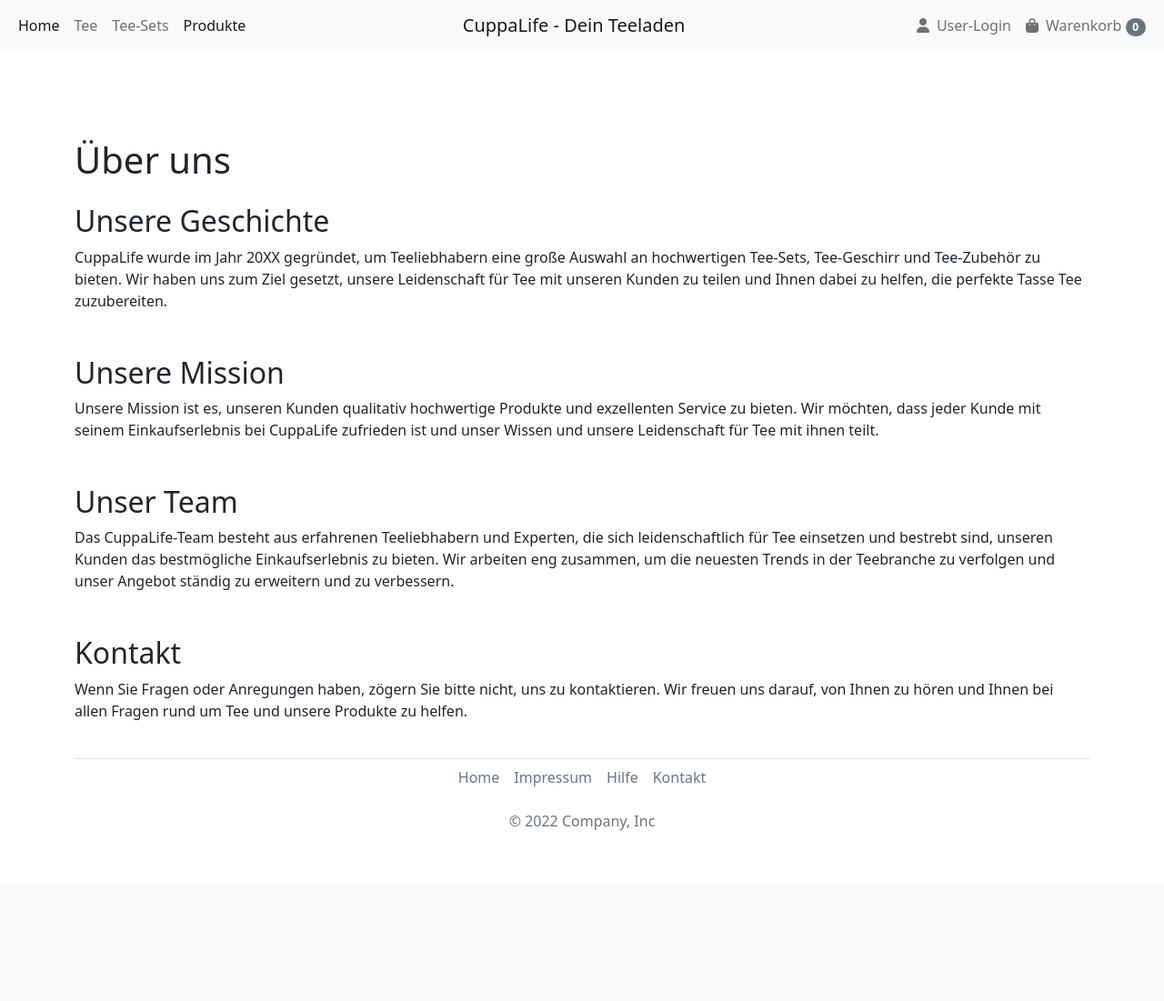
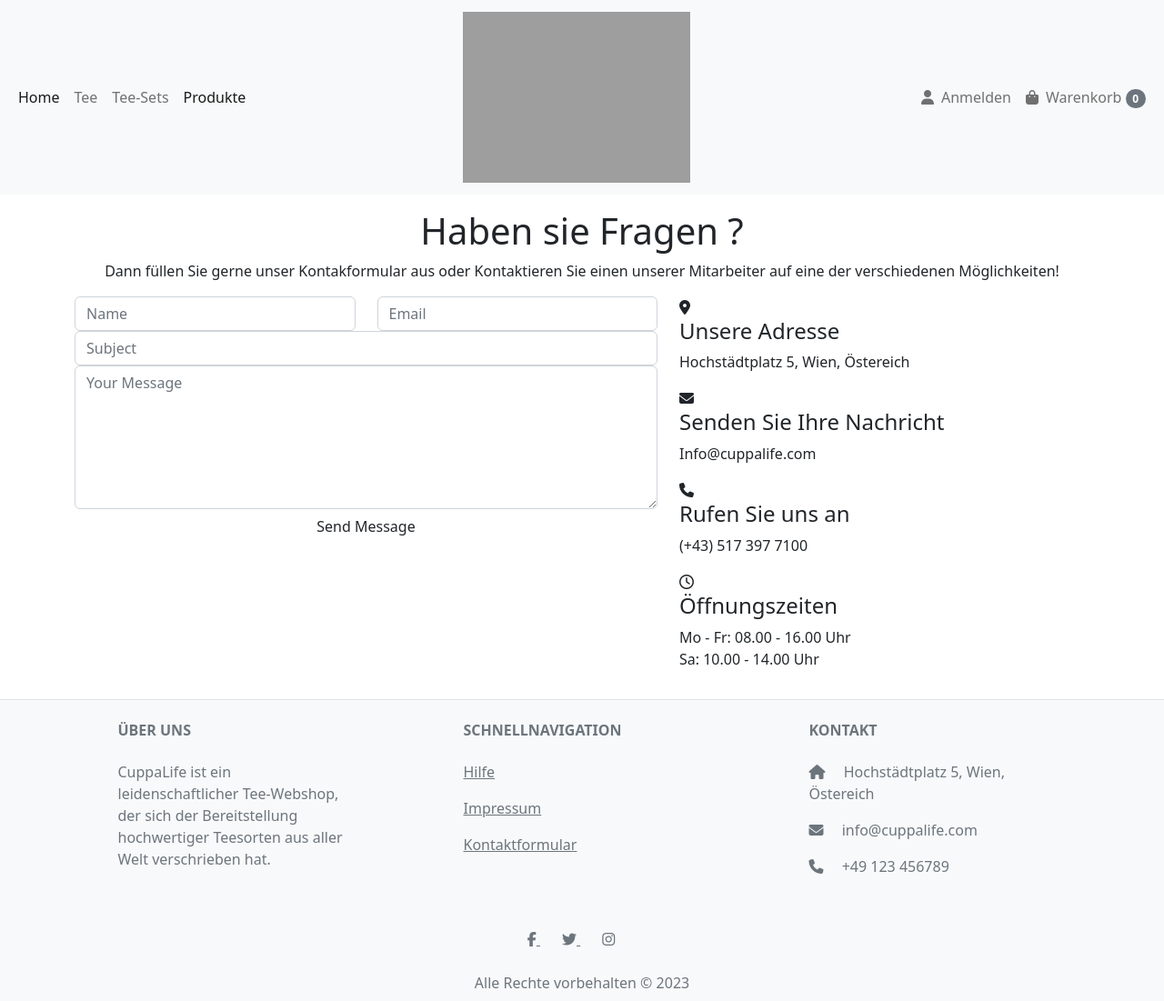
Before and after one commit to Marcx0204/CuppaLife, a PHP site: page /contact.php in a window 1280 px wide. Shown: the whole page at 91% size. Before the commit the page ends 913 px from the top, so only its background shows below. Run offline with PHP 8.4, Linux system fonts and the light colour scheme; some libraries are stand-ins or nearby versions; grey boxes are pictures that could not be loaded.

Commit message:
Formatting and Pages

```diff
--- a/Frontend/sites/contact.php
+++ b/Frontend/sites/contact.php
@@ -1,13 +1,10 @@
 <!DOCTYPE html>
-<html lang="de-AT">
+<html>
 <head>
-		<title>Help</title>
-
+	<title>Kontakt</title>
 	<?php
 		include 'head.php';
 	?>
-
-
 </head>
 <body>
 	<header>
@@ -15,38 +12,64 @@
 			include 'navbar.php';
 		?>
 	</header>
-		<main class="container mt-5 pt-5">
-			<!---->
 
-        <h1 class="mb-4">Über uns</h1>
+	<div id="contact" class="contact-area section-padding mt-3">
+		<div class="container">
+			<div class="section-title text-center">
+				<h1>Haben sie Fragen ?</h1>
+				<p>Dann füllen Sie gerne unser Kontakformular aus oder Kontaktieren Sie einen unserer Mitarbeiter auf eine der verschiedenen Möglichkeiten!</p>
+			</div>
+			<div class="row">
+				<div class="col-lg-7">
+					<div class="contact">
+						<form class="form" name="enq" method="post" action="contact.php" onsubmit="return validation();">
+							<div class="row">
+								<div class="form-group col-md-6">
+									<input type="text" name="name" class="form-control" placeholder="Name" required="required">
+								</div>
+								<div class="form-group col-md-6">
+									<input type="email" name="email" class="form-control" placeholder="Email" required="required">
+								</div>
+								<div class="form-group col-md-12">
+									<input type="text" name="subject" class="form-control" placeholder="Subject" required="required">
+								</div>
+								<div class="form-group col-md-12">
+									<textarea rows="6" name="message" class="form-control" placeholder="Your Message" required="required"></textarea>
+								</div>
+								<div class="col-md-12 text-center">
+									<button type="submit" value="Send message" name="submit" id="submitButton" class="btn" title="Submit Your Message!">Send Message</button>
+								</div>
+							</div>
+						</form>
+					</div>
+				</div><!--- END COL -->
+				<div class="col-lg-5">
+					<div class="single_address">
+						<i class="fa fa-map-marker"></i>
+						<h4>Unsere Adresse</h4>
+						<p>Hochstädtplatz 5, Wien, Östereich</p>
+					</div>
+					<div class="single_address">
+						<i class="fa fa-envelope"></i>
+						<h4>Senden Sie Ihre Nachricht</h4>
+						<p>Info@cuppalife.com</p>
+					</div>
+					<div class="single_address">
+						<i class="fa fa-phone"></i>
+						<h4>Rufen Sie uns an</h4>
+						<p>(+43) 517 397 7100</p>
+					</div>
+					<div class="single_address">
+						<i class="fa fa-clock-o"></i>
+						<h4>Öffnungszeiten</h4>
+						<p>Mo - Fr: 08.00 - 16.00 Uhr<br>Sa: 10.00 - 14.00 Uhr</p>
+					</div>
+				</div><!--- END COL -->
 
-        <section class="mb-5">
-            <h2>Unsere Geschichte</h2>
-            <p>
-                CuppaLife wurde im Jahr 20XX gegründet, um Teeliebhabern eine große Auswahl an hochwertigen Tee-Sets, Tee-Geschirr und Tee-Zubehör zu bieten. Wir haben uns zum Ziel gesetzt, unsere Leidenschaft für Tee mit unseren Kunden zu teilen und Ihnen dabei zu helfen, die perfekte Tasse Tee zuzubereiten.
-            </p>
-        </section>
 
-        <section class="mb-5">
-            <h2>Unsere Mission</h2>
-            <p>
-                Unsere Mission ist es, unseren Kunden qualitativ hochwertige Produkte und exzellenten Service zu bieten. Wir möchten, dass jeder Kunde mit seinem Einkaufserlebnis bei CuppaLife zufrieden ist und unser Wissen und unsere Leidenschaft für Tee mit ihnen teilt.
-            </p>
-        </section>
-
-        <section class="mb-5">
-            <h2>Unser Team</h2>
-            <p>
-                Das CuppaLife-Team besteht aus erfahrenen Teeliebhabern und Experten, die sich leidenschaftlich für Tee einsetzen und bestrebt sind, unseren Kunden das bestmögliche Einkaufserlebnis zu bieten. Wir arbeiten eng zusammen, um die neuesten Trends in der Teebranche zu verfolgen und unser Angebot ständig zu erweitern und zu verbessern.
-            </p>
-        </section>
-
-        <section>
-            <h2>Kontakt</h2>
-            <p>
-                Wenn Sie Fragen oder Anregungen haben, zögern Sie bitte nicht, uns zu kontaktieren. Wir freuen uns darauf, von Ihnen zu hören und Ihnen bei allen Fragen rund um Tee und unsere Produkte zu helfen.
-            </p>
-        </section>
+		</div><!--- END ROW -->
+	</div><!--- END CONTAINER -->
+</div>
 
 		</main>
 		<footer>
--- a/Frontend/sites/footer.php
+++ b/Frontend/sites/footer.php
@@ -1,11 +1,86 @@
-<div class="container">
-  <footer class="py-3 my-4">
-		<ul class="nav justify-content-center border-top pb-3 mb-auto ">
-			<li class="nav-item"><a href="index.php" class="nav-link px-2 text-muted">Home</a></li>
-			<li class="nav-item"><a href="impressum.php" class="nav-link px-2 text-muted">Impressum</a></li>
-			<li class="nav-item"><a href="help.php" class="nav-link px-2 text-muted">Hilfe</a></li>
-			<li class="nav-item"><a href="contact.php" class="nav-link px-2 text-muted">Kontakt</a></li>
-		</ul>
-		<p class="text-center text-muted mt-auto">&copy; 2022 Company, Inc</p>
-	</footer>
-</div>
+<!-- Footer -->
+<footer class="text-center text-lg-start bg-light text-muted mt-3">
+    <!-- Section: Social media -->
+
+    <!-- Section: Social media -->
+
+    <!-- Section: Links  -->
+    <section class="p-2 border-top">
+        <div class="container text-center text-md-start mt-3">
+            <!-- Grid row -->
+            <div class="row mt-3">
+                <!-- Grid column -->
+                <div class="col-md-4 col-lg-3 col-xl-3 mx-auto mb-4">
+                    <!-- Content -->
+                    <h6 class="text-uppercase fw-bold mb-4">
+                        Über Uns
+                    </h6>
+                    <p>
+                    CuppaLife ist ein leidenschaftlicher Tee-Webshop, der sich der Bereitstellung hochwertiger Teesorten aus aller Welt verschrieben hat.
+                    </p>
+                </div>
+                <!-- Grid column -->
+
+                <!-- Grid column -->
+                <div class="col-md-4 col-lg-3 col-xl-3 mx-auto mb-4">
+                    <!-- Links -->
+                    <h6 class="text-uppercase fw-bold mb-4">
+                        Schnellnavigation
+                    </h6>
+                    <p>
+                        <a href="help.php" class="text-reset">Hilfe</a>
+                    </p>
+                    <p>
+                        <a href="impressum.php" class="text-reset">Impressum</a>
+                    </p>
+                    <p>
+                        <a href="contact.php" class="text-reset">Kontaktformular</a>
+                    </p>
+                </div>
+                <!-- Grid column -->
+
+                <!-- Grid column -->
+                <div class="col-md-4 col-lg-3 col-xl-3 mx-auto mb-4">
+                    <!-- Links -->
+                    <h6 class="text-uppercase fw-bold mb-4  ">
+                        Kontakt
+                    </h6>
+                    <p><i class="fas fa-home me-3"></i> Hochstädtplatz 5, Wien, Östereich</p>
+                    <p>
+                        <i class="fas fa-envelope me-3"></i>
+                        info@cuppalife.com
+                    </p>
+                    <p><i class="fas fa-phone me-3"></i> +49 123 456789</p>
+                </div>
+                <!-- Grid column -->
+            </div>
+            <!-- Grid row -->
+        </div>
+    </section>
+    <!-- Section: Links  -->
+    <!-- Section: Social media -->
+
+    <!-- Section: Social media -->
+
+    <!-- Section: Legal -->
+    <section class="bg-light p-2">
+        <div class="container text-center">
+        <section class="d-flex justify-content-center mb-4">
+        <div>
+            <a href="#" class="me-4 text-reset">
+                <i class="fab fa-facebook-f"></i>
+            </a>
+            <a href="#" class="me-4 text-reset">
+                <i class="fab fa-twitter"></i>
+            </a>
+            <a href="#" class="me-4 text-reset">
+                <i class="fab fa-instagram"></i>
+            </a>
+        </div>
+    </section>
+            <p class="text-muted mb-0">Alle Rechte vorbehalten &copy; 2023</p>
+        </div>
+    </section>
+    <!-- Section: Legal -->
+</footer>
+<!-- Footer -->
--- a/Frontend/sites/head.php
+++ b/Frontend/sites/head.php
@@ -5,6 +5,7 @@ session_start();
 <link href="https://cdn.jsdelivr.net/npm/bootstrap@5.2.2/dist/css/bootstrap.min.css" rel="stylesheet" integrity="sha384-Zenh87qX5JnK2Jl0vWa8Ck2rdkQ2Bzep5IDxbcnCeuOxjzrPF/et3URy9Bv1WTRi" crossorigin="anonymous">
 <!-- JavaScript Bundle with Popper -->
 <script defer src="https://cdn.jsdelivr.net/npm/bootstrap@5.2.2/dist/js/bootstrap.bundle.min.js" integrity="sha384-OERcA2EqjJCMA+/3y+gxIOqMEjwtxJY7qPCqsdltbNJuaOe923+mo//f6V8Qbsw3" crossorigin="anonymous"></script>
+<link href="https://maxcdn.bootstrapcdn.com/font-awesome/4.7.0/css/font-awesome.min.css" rel="stylesheet" />
 <!-- My Style Sheet -->
 
 <link rel="stylesheet" href="../res/CSS/style.css" type="text/css">
--- a/Frontend/sites/index.php
+++ b/Frontend/sites/index.php
@@ -16,7 +16,7 @@
 			?>
 		</header>
 <body>
-    <h1 class="test" >test</h1>
+<img src="../res/img/Tee-Wallpaper.jpg" alt="Tee Wallpaper" class="img-fluid">
 
 </body>
 <footer>
--- a/Frontend/sites/navbar.php
+++ b/Frontend/sites/navbar.php
@@ -19,8 +19,11 @@
                     <a class="nav-link active" aria-current="page" href="#">Produkte</a>
                 </li>
             </ul>
-            <a class="navbar-brand" href="#">CuppaLife - Dein Teeladen</a>
-            <ul class="navbar-nav ms-auto mb-2 mb-lg-0">
+        <a class="navbar-brand" href="#">
+            <img src="../res/img/Logo.png" alt="CuppaLife Logo" style="width: 250px; height: auto;">
+        </a>
+    <ul class="navbar-nav ms-auto mb-2 mb-lg-0">
+
                 <?php
                 if (isset($_SESSION['loggedin']) && $_SESSION['loggedin'] === true) {
                     echo '<li class="nav-item dropdown">';
@@ -35,7 +38,7 @@
                     echo '</li>';
                 } else {
                     echo '<li class="nav-item">';
-                    echo '<a class="nav-link" href="login.php"><i class="fas fa-user me-2"></i>User-Login</a>';
+                    echo '<a class="nav-link" href="login.php"><i class="fas fa-user me-2"></i>Anmelden</a>';
                     echo '</li>';
                 }
                 ?>
```
Also changed, not shown: Frontend/res/CSS/style.css (+203 -0 lines), Frontend/sites/login.php (+39 -20 lines), Frontend/sites/register.php (+29 -29 lines), Frontend/res/CSS/jquery-ui.css (deleted), Frontend/res/img/Logo.png (added), Frontend/res/img/Tee-Wallpaper.jpg (added). Lines whose indentation alone changed are shown as unchanged.
